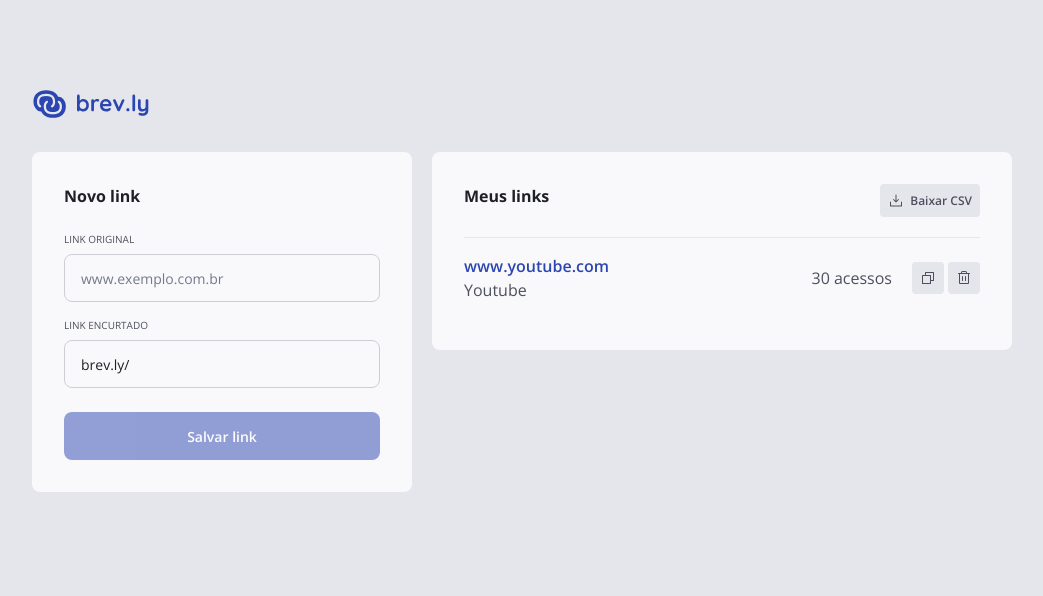
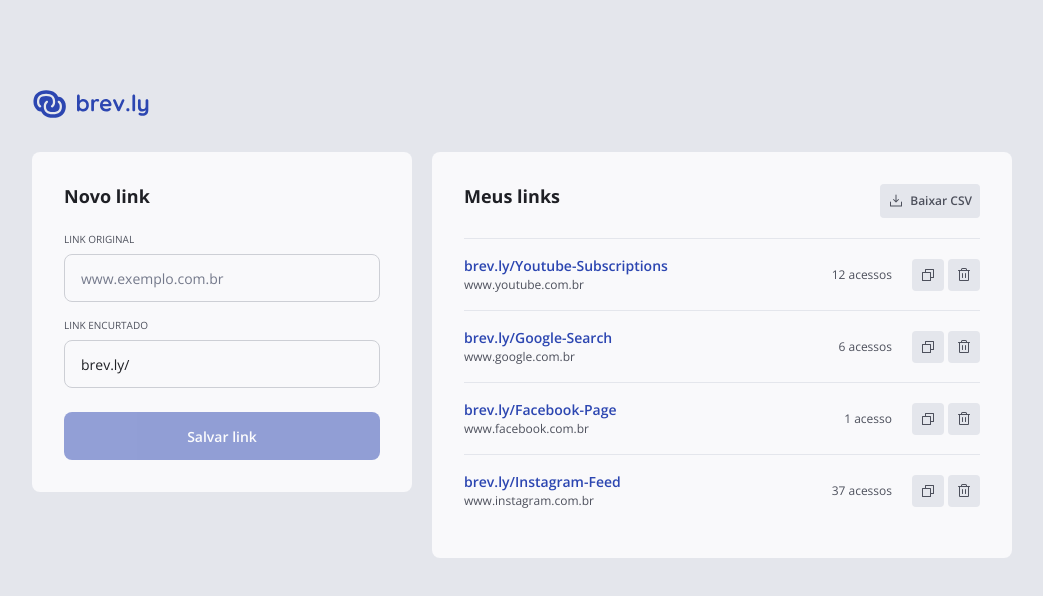
Before and after one commit to JoaoMagnago/ftr-360-desafio-fase-1-brevly, a React (Vite) app in the folder web/: page / in a window 1280 px wide. Shown: the top 596 px of the page, without its empty margins (118-1161 px from the left). Built offline with nearby package versions, Linux system fonts and the light colour scheme.

Commit message:
refactor: add overflow to short links list and edit font theme

```diff
--- a/web/src/components/short-link-form.tsx
+++ b/web/src/components/short-link-form.tsx
@@ -27,9 +27,7 @@ export function ShortLinkForm() {
 
   return (
     <div className="flex flex-col p-8 gap-6 bg-gray-100 w-full rounded-lg">
-      <h2 className="text-xl/(line-height-xl) font-(weight:--font-bold) text-gray-600">
-        Novo link
-      </h2>
+      <h2 className="text-lg text-gray-600">Novo link</h2>
 
       <div className="flex flex-col gap-4">
         <Controller
@@ -37,12 +35,12 @@ export function ShortLinkForm() {
           name={'originalUrl'}
           render={({ field: { value, onChange } }) => (
             <div className="flex flex-col gap-2">
-              <span className="text-xs/(--line-height-xs) text-gray-500 uppercase">
+              <span className="text-xs text-gray-500 uppercase">
                 Link original
               </span>
               <input
                 value={value}
-                className="h-12 w-full px-4 py[0.9375rem] text-md text-gray-600 border-[1px] border-gray-300 rounded-lg focus-visible:outline-none placeholder:text-gray-400"
+                className="h-12 w-full px-4 py[0.9375rem] text-md-regular text-gray-600 border-[1px] border-gray-300 rounded-lg focus-visible:outline-none placeholder:text-gray-400"
                 placeholder="www.exemplo.com.br"
                 spellCheck={false}
                 onChange={onChange}
@@ -56,10 +54,10 @@ export function ShortLinkForm() {
           name={'shortUrl'}
           render={({ field: { value, onChange } }) => (
             <div className="flex flex-col gap-2">
-              <span className="text-xs/(--line-height-xs) text-gray-500 uppercase">
+              <span className="text-xs text-gray-500 uppercase">
                 Link encurtado
               </span>
-              <div className="flex align-center h-12 w-full px-4 py[0.9375rem] text-md border-[1px] border-gray-300 rounded-lg">
+              <div className="flex align-center h-12 w-full px-4 py[0.9375rem] text-md-regular border-[1px] border-gray-300 rounded-lg">
                 <span className="self-center h-fit text-gray-600">
                   brev.ly/
                 </span>
@@ -77,7 +75,7 @@ export function ShortLinkForm() {
 
       <button
         disabled={originalUrl.length === 0 || shortUrl.length === 0}
-        className="h-12 text-md text-white font-(weight:--font-semibold) cursor-pointer bg-blue-base rounded-lg hover:brightness-101 disabled:cursor-not-allowed disabled:opacity-50 transition-all duration-200 ease-in-out"
+        className="h-12 text-md-semibold text-white font-(weight:--font-semibold) cursor-pointer bg-blue-base rounded-lg hover:brightness-101 disabled:cursor-not-allowed disabled:opacity-50 transition-all duration-200 ease-in-out"
       >
         Salvar link
       </button>
--- a/web/src/components/short-links-list.tsx
+++ b/web/src/components/short-links-list.tsx
@@ -14,56 +14,59 @@ interface ShortLink {
 export const ShortLinksList = () => {
   const shortLinks: ShortLink[] = [
     {
-      originalUrl: 'www.exemplo.com.br',
-      shortUrl: 'brev.ly/exemplo',
-      accessCount: 10,
+      originalUrl: 'www.youtube.com.br',
+      shortUrl: 'brev.ly/Youtube-Subscriptions',
+      accessCount: 12,
     },
     {
-      originalUrl: 'www.exemplo.com.br',
-      shortUrl: 'brev.ly/exemplo',
-      accessCount: 10,
+      originalUrl: 'www.google.com.br',
+      shortUrl: 'brev.ly/Google-Search',
+      accessCount: 6,
     },
     {
-      originalUrl: 'www.exemplo.com.br',
-      shortUrl: 'brev.ly/exemplo',
-      accessCount: 10,
+      originalUrl: 'www.facebook.com.br',
+      shortUrl: 'brev.ly/Facebook-Page',
+      accessCount: 1,
     },
     {
-      originalUrl: 'www.exemplo.com.br',
-      shortUrl: 'brev.ly/exemplo',
-      accessCount: 10,
+      originalUrl: 'www.instagram.com.br',
+      shortUrl: 'brev.ly/Instagram-Feed',
+      accessCount: 37,
     },
   ];
 
   return (
     <div className="flex items-center flex-col gap-5 p-8 rounded-lg bg-gray-100 w-full lg:max-w-[580px] lg:mt-16">
       <div className="flex justify-between w-full">
-        <h2 className="text-xl/(line-height-xl) font-(weight:--font-bold) text-gray-600">
-          Meus links
-        </h2>
+        <h2 className="text-lg text-gray-600">Meus links</h2>
 
-        <button className="flex items-center p-2 rounded-sm cursor-pointer gap-1.5 bg-gray-200 hover:brightness-101 ease-in-out active:scale-99 transition-all duration-50">
+        <button
+          disabled={!shortLinks || shortLinks.length === 0}
+          className="flex items-center p-2 rounded-sm cursor-pointer gap-1.5 bg-gray-200 hover:brightness-101 ease-in-out disabled:cursor-not-allowed disabled:opacity-50 transition-all duration-100"
+        >
           <DownloadSimpleIcon fontSize={16} />
-          <span className="text-sm font-(weight:--font-semibold) text-gray-500">
+          <span className="text-sm-semibold font-(weight:--font-semibold) text-gray-500">
             Baixar CSV
           </span>
         </button>
       </div>
 
+      <div className="flex flex-col w-full lg:max-h-[70vh] lg:overflow-y-auto">
         {shortLinks.length > 0 ? (
+          shortLinks.map(({ shortUrl, originalUrl, accessCount }) => (
             <div className="flex items-center justify-between py-4 w-full border-t-1 border-t-gray-200">
               <div className="flex flex-col justify-between">
-            <span className="text-md/(line-height-md) font-(weight:--font-semibold) text-blue-base">
-              www.youtube.com
+                <span className="text-md-semibold font-(weight:--font-semibold) text-blue-base">
+                  {shortUrl}
                 </span>
-            <span className="text-sm/(line-height-sm) text-gray-500">
-              Youtube
+                <span className="text-sm-regular text-gray-500">
+                  {originalUrl}
                 </span>
               </div>
 
               <div className="flex items-center gap-5">
-            <span className="text-sm/(line-height-sm) text-gray-500 l">
-              30 acessos
+                <span className="text-sm-regular text-gray-500">
+                  {`${accessCount} ${accessCount === 1 ? 'acesso' : 'acessos'}`}
                 </span>
                 <div className="flex items-center gap-1">
                   <button className="flex items-center justify-center p-2 rounded-sm bg-gray-200 hover:cursor-pointer active:scale-95 transition-all duration-100">
@@ -75,15 +78,17 @@ export const ShortLinksList = () => {
                 </div>
               </div>
             </div>
+          ))
         ) : (
           <div className="flex flex-col items-center gap-3 pt-4 pb-6 w-full border-t-1 border-t-gray-200">
             <LinkIcon fontSize={32} />
 
-          <span className="text-xs/(--line-height-xs) text-gray-500 uppercase">
+            <span className="text-xs text-gray-500 uppercase">
               Ainda não existem links cadastrados
             </span>
           </div>
         )}
       </div>
+    </div>
   );
 };
--- a/web/src/index.css
+++ b/web/src/index.css
@@ -3,22 +3,37 @@
 @theme {
   --font-sans: 'Open Sans', sans-serif;
 
-  /* Base primitives */
-  --text-xl: 24px;
-  --text-lg: 18px;
-  --text-md: 14px;
-  --text-sm: 12px;
-  --text-xs: 10px;
-
-  --line-height-xl: 32px;
-  --line-height-lg: 24px;
-  --line-height-md: 18px;
-  --line-height-sm: 16px;
-  --line-height-xs: 14px;
-
   --font-bold: 700;
   --font-semibold: 600;
   --font-regular: 400;
+
+  --text-xl: 24px;
+  --text-xl--line-height: 32px;
+  --text-xl--font-weight: 700;
+
+  --text-lg: 18px;
+  --text-lg--line-height: 24px;
+  --text-lg--font-weight: 700;
+
+  --text-md-semibold: 14px;
+  --text-md--line-height: 18px;
+  --text-md--font-weight: 600;
+
+  --text-md-regular: 14px;
+  --text-md--line-height: 18px;
+  --text-md--font-weight: 400;
+
+  --text-sm-semibold: 12px;
+  --text-sm--line-height: 16px;
+  --text-sm--font-weight: 700;
+
+  --text-sm-regular: 12px;
+  --text-sm--line-height: 16px;
+  --text-sm--font-weight: 400;
+
+  --text-xs: 10px;
+  --text-xs--line-height: 14px;
+  --text-xs--font-weight: 400;
 
   --color-white: #ffffff;
   --color-gray-100: #f9f9fb;
@@ -30,47 +45,4 @@
   --color-blue-base: #2c46b1;
   --color-blue-dark: #2c4091;
   --color-danger: #b12c4d;
-
-  /* Compound typography tokens */
-  --custom-text-xl: {
-    font-size: var(--text-xl);
-    line-height: var(--line-height-xl);
-    font-weight: var(--font-bold);
-    text-transform: none;
-  }
-
-  --custom-text-lg: {
-    font-size: var(--text-lg);
-    line-height: var(--line-height-lg);
-    font-weight: var(--font-bold);
-    text-transform: none;
-  }
-
-  --custom-text-md: {
-    font-size: var(--text-md);
-    line-height: var(--line-height-md);
-    font-weight: var(--font-semibold);
-    text-transform: none;
-  }
-
-  --custom-text-sm-regular: {
-    font-size: var(--text-sm);
-    line-height: var(--line-height-sm);
-    font-weight: var(--font-regular);
-    text-transform: none;
-  }
-
-  --custom-text-sm-semibold: {
-    font-size: var(--text-sm);
-    line-height: var(--line-height-sm);
-    font-weight: var(--font-semibold);
-    text-transform: none;
-  }
-
-  --custom-text-xs: {
-    font-size: var(--text-xs);
-    line-height: var(--line-height-xs);
-    font-weight: var(--font-regular);
-    text-transform: uppercase;
-  }
 }
```
Lines whose indentation alone changed are shown as unchanged.
